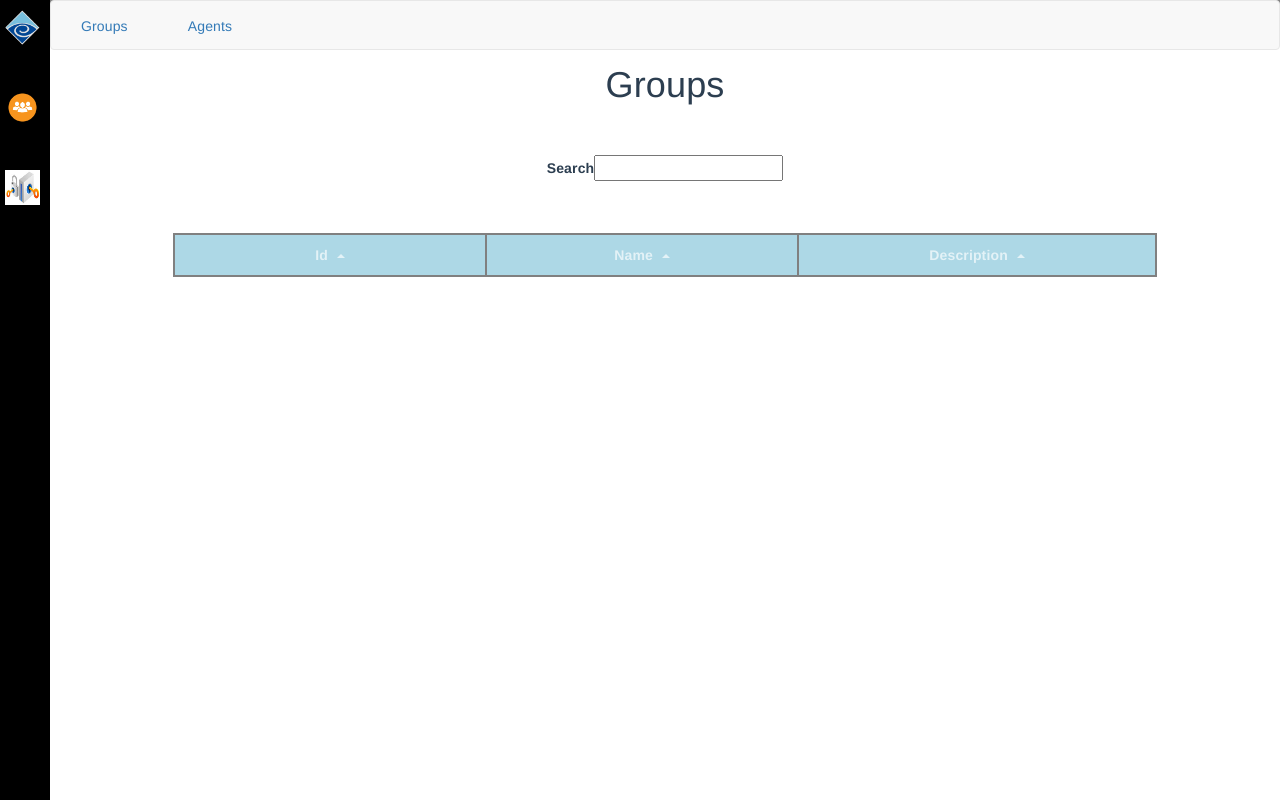
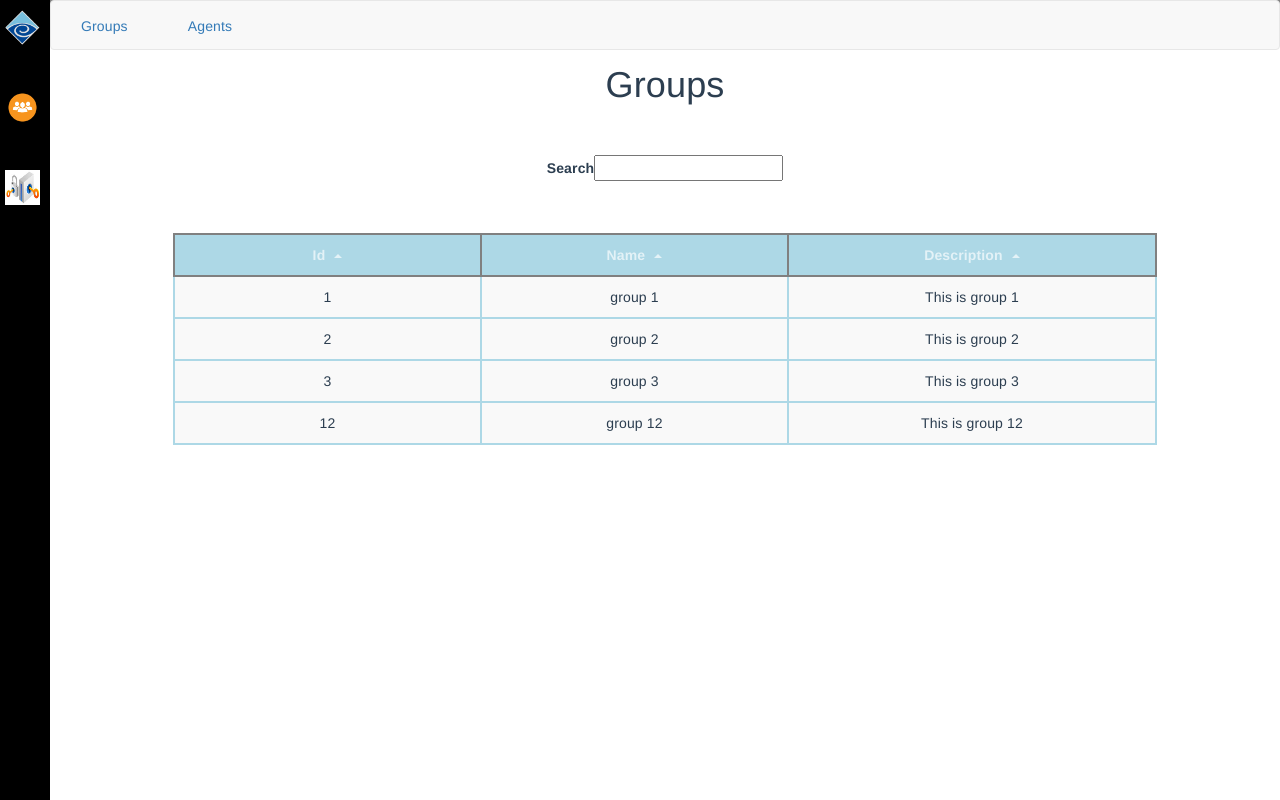
Before and after one commit to ingabe/AdminClient, a Vue app: page /TenantResources/Groups in a window 1280 px wide. Built offline with nearby package versions, Linux system fonts and the light colour scheme; what vue-resource would draw is missing.

Commit message:
Using VUEX to get groups

```diff
--- a/src/components/Groups.vue
+++ b/src/components/Groups.vue
@@ -6,7 +6,7 @@
       <input name="query" v-model="searchQuery">
     </form>
     <div class="groupsGrid">
-      <grid id="gridComponent" :data="gridData" :columns="gridColumns" :filter-key="searchQuery" :show-data="showGroupData"></grid>
+      <grid id="gridComponent" :data="groups" :columns="gridColumns" :filter-key="searchQuery" :show-data="showGroupData"></grid>
     </div>
 
     <md-dialog ref="groupInfoModal">
@@ -51,9 +51,6 @@ export default {
   created () {
     //groupService.getGroups().then(groups => this.gridData = groups)
     this.$store.dispatch('getGroups')
-      .then(
-        groups => this.gridData = groups
-      );
   },
   components: {
     grid,
--- a/src/components/TenantResources.vue
+++ b/src/components/TenantResources.vue
@@ -4,7 +4,7 @@
             <nav-pane></nav-pane>
         </div>
         <div class="contentPane">
-            <loading-component v-if="loading"></loading-component>
+            <!--<loading-component v-if="loading"></loading-component>-->
             <router-view></router-view>
         </div>
     </div>
```
